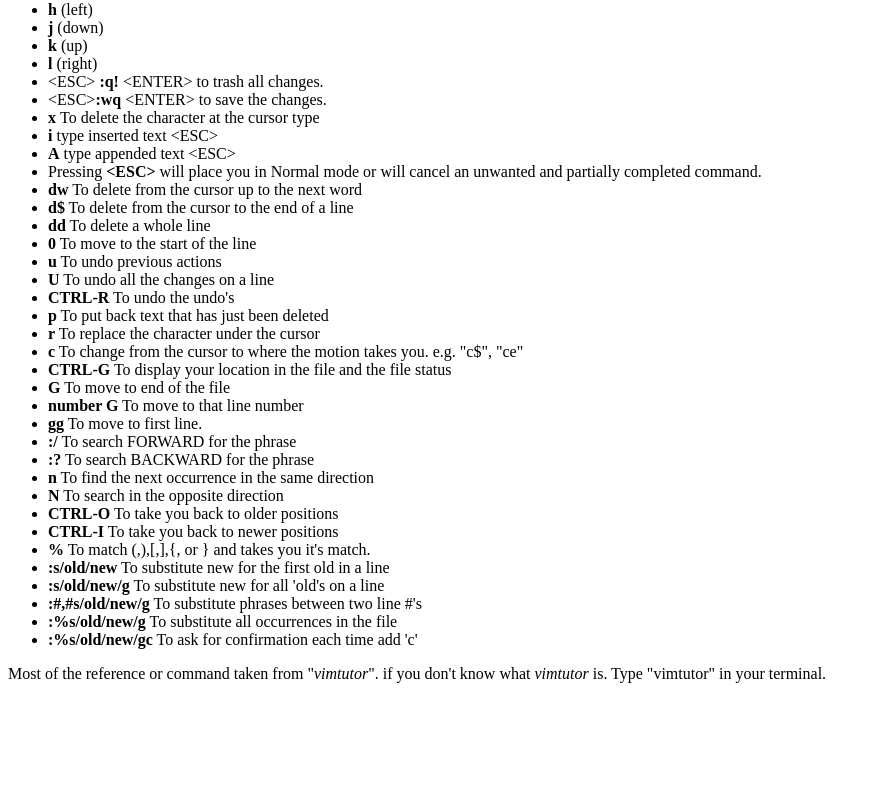
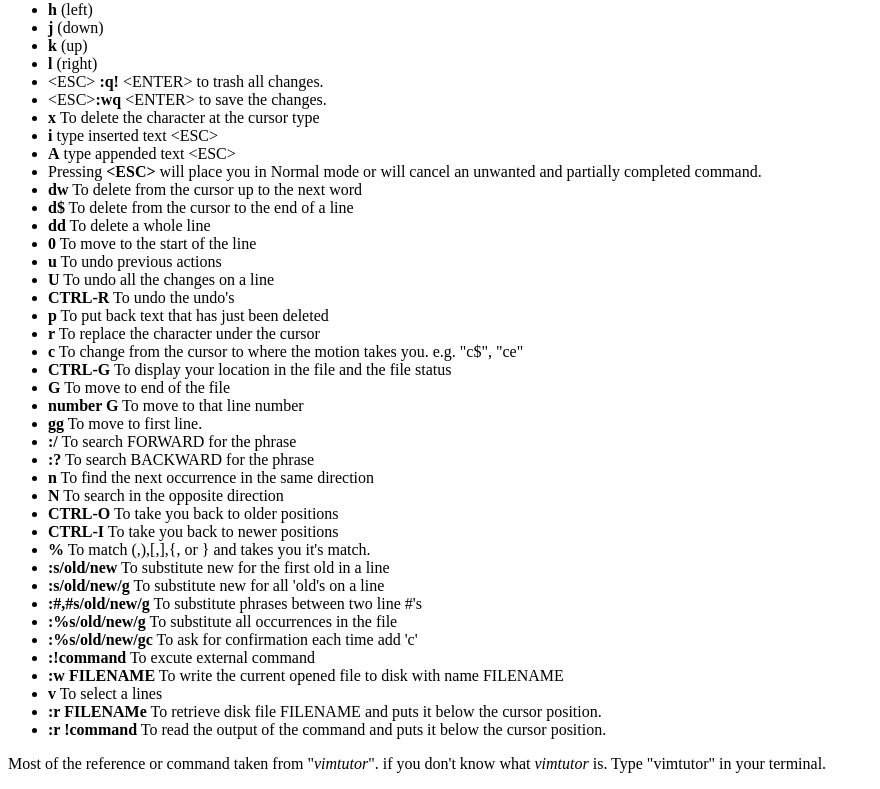
Before and after one commit to vaibhavmule/cheatsheet, a plain HTML site: page vim.html in a window 1280 px wide. Shown: the part 79-868 px from the top of the page, without its empty margins (0-880 px from the left). Before the commit the page ends 800 px from the top, so only its background shows below. Drawn offline with Linux system fonts and the light colour scheme.

Commit message:
added lesson 5 summary

```diff
--- a/vim.html
+++ b/vim.html
@@ -49,6 +49,13 @@
     <li><strong>:#,#s/old/new/g</strong> To substitute phrases between two line #'s</li>
     <li><strong>:%s/old/new/g</strong> To substitute all occurrences in the file</li>
     <li><strong>:%s/old/new/gc</strong> To ask for confirmation each time add 'c'</li>
+    <li><strong>:!command</strong> To excute external command</li>
+    <li><strong>:w FILENAME</strong> To write the current opened file to disk with name FILENAME</li>
+    <li><strong>v</strong> To select a lines</li>
+    <li><strong>:r FILENAMe</strong> To retrieve disk file FILENAME and puts it below the
+          cursor position.</li>
+    <li><strong>:r !command</strong> To read the output of the command and puts it below the
+          cursor position.</li>
   </ul>
   <p>Most of the reference  or command taken from "<i>vimtutor</i>".
   if you don't know what <i>vimtutor</i> is. Type "vimtutor" in your terminal. </p>
```
Also changed, not shown: 1 other file.
